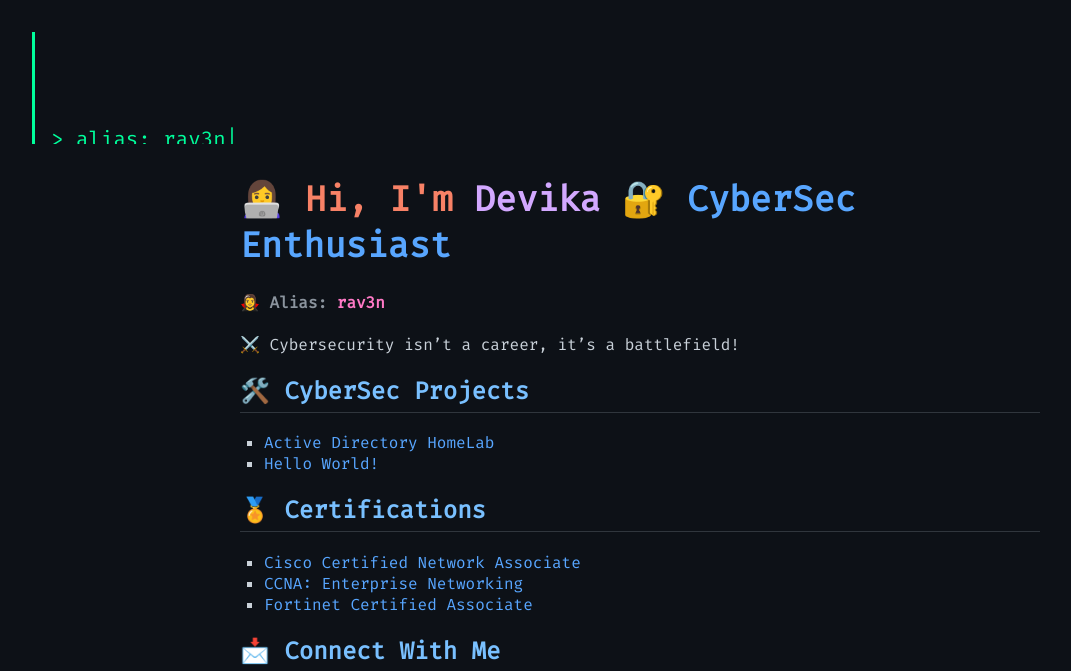
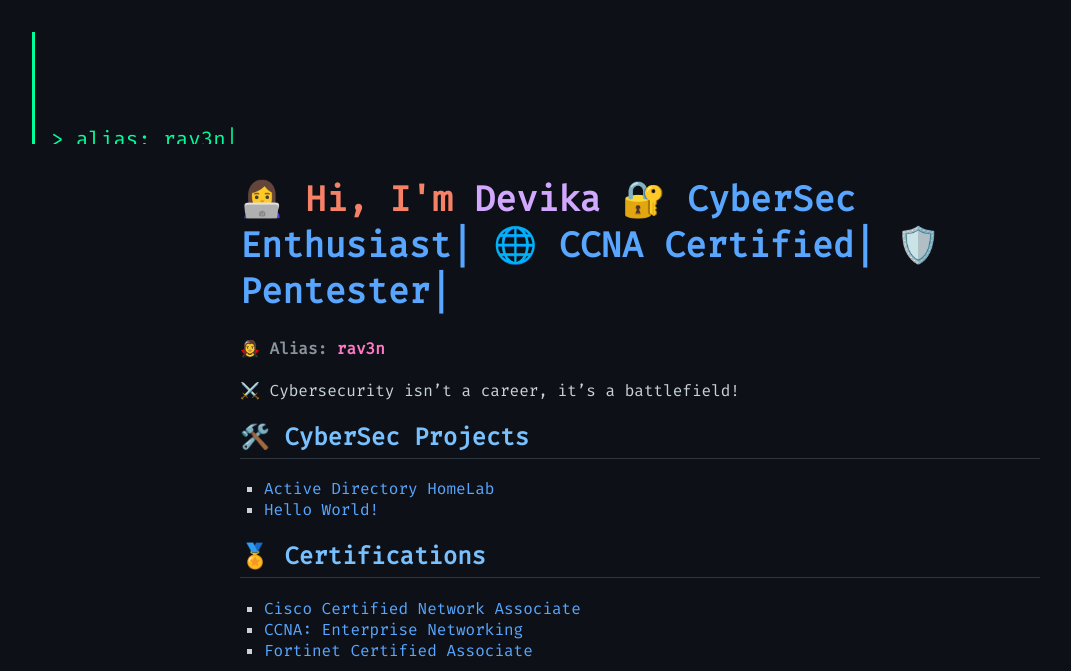
Before and after one commit to gitrav3n/gitrav3n.github.io, a plain HTML site: page index.html in a window 1280 px wide. Shown: the top 671 px of the page, without its empty margins (0-1071 px from the left). Drawn offline with Linux system fonts and the light colour scheme.

Commit message:
index.html

```diff
--- a/index.html
+++ b/index.html
@@ -12,7 +12,7 @@
   </div>
 
   <div class="container">
-    <h1>👩‍💻 Hi, I'm <span class="highlight">Devika</span> <a href="https://github.com/gitrav3n">🔐 CyberSec Enthusiast</a></h1>
+    <h1>👩‍💻 Hi, I'm <span class="highlight">Devika</span> <a href="https://github.com/gitrav3n">🔐 CyberSec Enthusiast| </a><a href="https://github.com/gitrav3n">🌐 CCNA Certified| </a><a href="https://github.com/gitrav3n">🛡️Pentester| </a></h1>
     <h4>🧛‍♀️ Alias: <span class="alias">rav3n</span></h4>
     <p class="tagline">⚔️ Cybersecurity isn’t a career, it’s a battlefield!</p>
 
```
